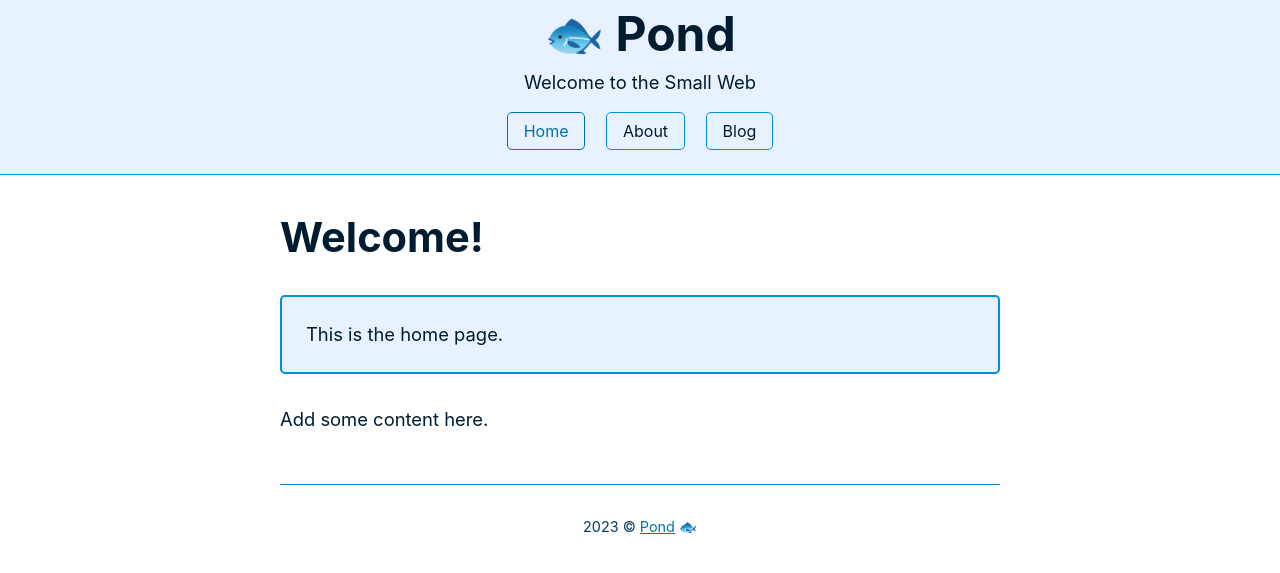
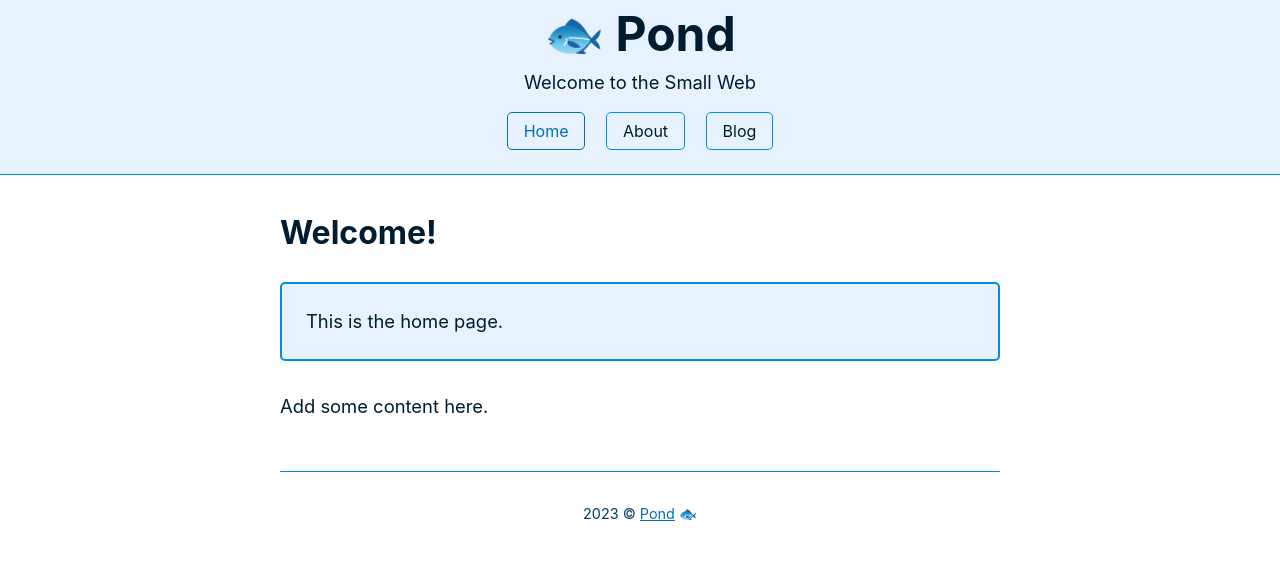
Before and after one commit to megdna/pond, a Jekyll site: the page built from index.md, in a window 1280 px wide. Shown: the top 573 px of the page. Built offline with Jekyll 4.4.1, drawn with Linux system fonts in a browser that asks for light colours.

Commit message:
Update theme

```diff
--- a/_layouts/page.html
+++ b/_layouts/page.html
@@ -1,6 +1,6 @@
 ---
 layout: default
 ---
-<h2>{{ page.title }}</h2>
+<h3>{{ page.title }}</h3>
 <p class="notice">{{ page.description }}</p>
 {{ content }}
--- a/_layouts/post.html
+++ b/_layouts/post.html
@@ -1,7 +1,7 @@
 ---
 layout: default
 ---
-<h2>{{ page.title }}</h2>
+<h3>{{ page.title }}</h3>
 <p class="notice">{{ page.description }}</p>
 <p class="meta">Posted on {{ page.date | date_to_string }}</p>
 {{ content }}
```
